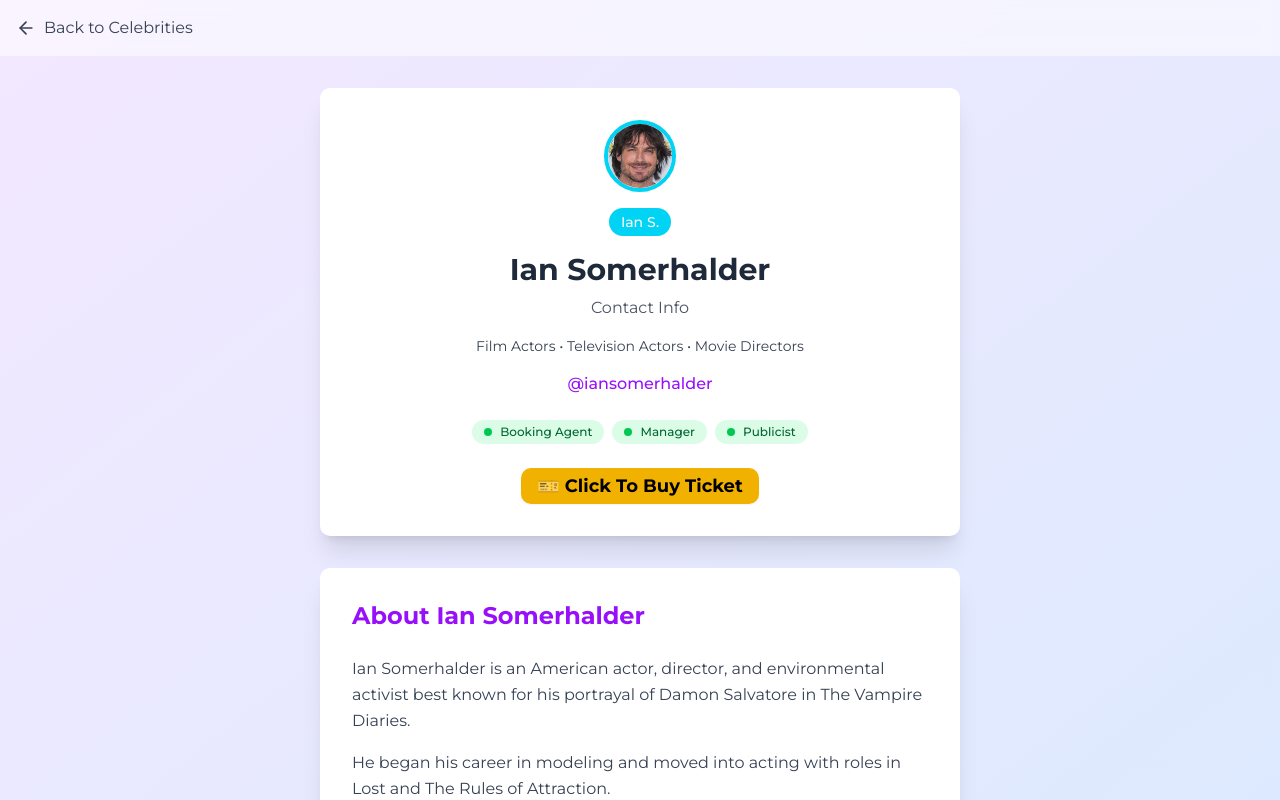
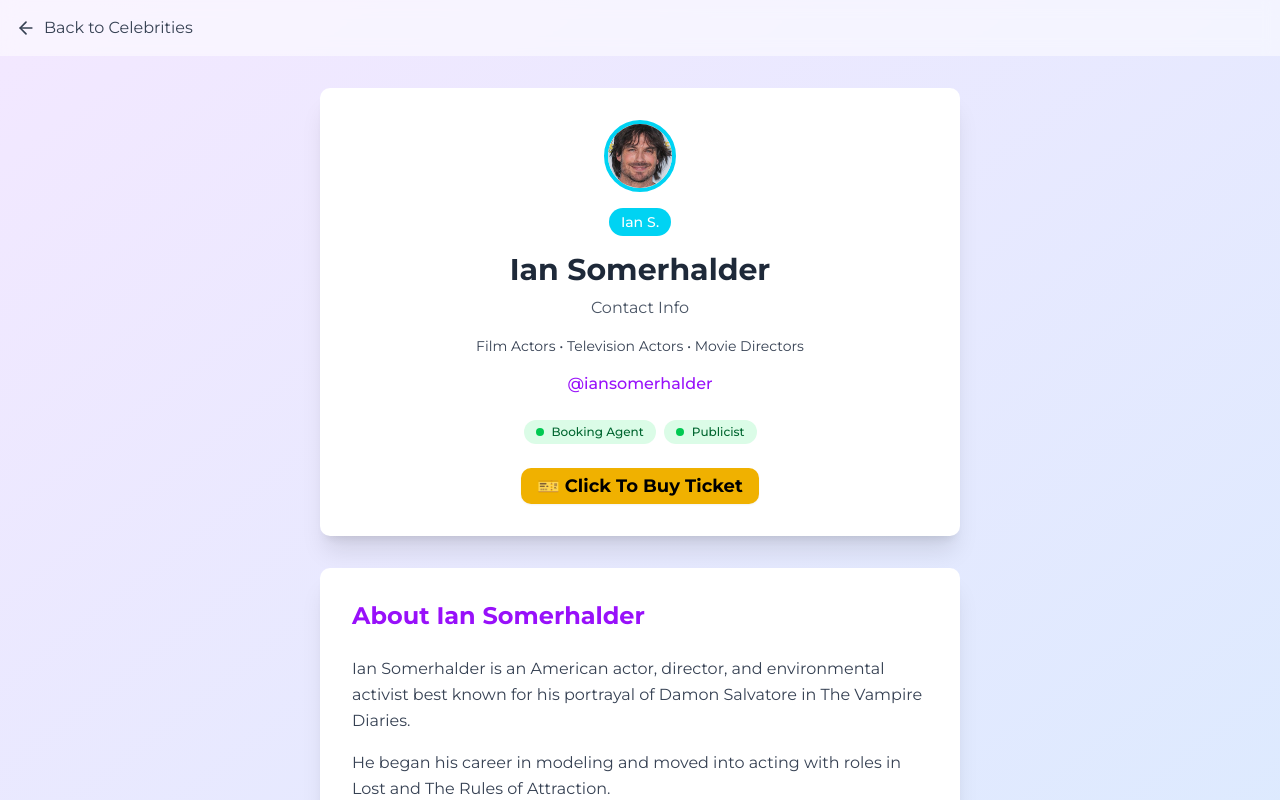
Before and after one commit to ByteBuddy2000/TicketAppWoad, a Next.js app: page /celebrity/ian-somerhalder in a window 1280 px wide. Shown: the top 800 px of the page. Built offline with nearby package versions, Linux system fonts and the light colour scheme.

Commit message:
first commit Add more

```diff
--- a/app/celebrity/[slug]/page.tsx
+++ b/app/celebrity/[slug]/page.tsx
@@ -84,14 +84,17 @@
 
             {/* Status Indicators */}
             <div className="hidden lg:flex justify-center space-x-2 mb-6">
+
               <span className="bg-green-100 text-green-800 px-3 py-1 rounded-full text-xs font-medium flex items-center">
                 <span className="w-2 h-2 bg-green-500 rounded-full mr-2"></span>
                 Booking Agent
               </span>
-              <span className="bg-green-100 text-green-800 px-3 py-1 rounded-full text-xs font-medium flex items-center">
-                <span className="w-2 h-2 bg-green-500 rounded-full mr-2"></span>
-                Manager
-              </span>
+              {celebrities.name === "Keanu Reeves" &&
+                <span className="bg-green-100 text-green-800 px-3 py-1 rounded-full text-xs font-medium flex items-center">
+                  <span className="w-2 h-2 bg-green-500 rounded-full mr-2"></span>
+                  Manager
+                </span>
+              }
               <span className="bg-green-100 text-green-800 px-3 py-1 rounded-full text-xs font-medium flex items-center">
                 <span className="w-2 h-2 bg-green-500 rounded-full mr-2"></span>
                 Publicist
@@ -100,6 +103,12 @@
 
             <div className="lg:hidden grid grid-cols-1 gap-2 mb-6 sm:grid-cols-2 sm:gap-3">
               <div className="flex justify-center">
+                {celebrities.name === "Keanu Reeves" &&
+                  <span className="bg-green-100 text-green-800 px-3 py-1 rounded-full text-xs font-medium flex items-center">
+                    <span className="w-2 h-2 bg-green-500 rounded-full mr-2"></span>
+                    Manager
+                  </span>
+                }
                 <span className="bg-green-100 text-green-800 px-3 py-1 rounded-full text-xs font-medium flex items-center">
                   <span className="w-2 h-2 bg-green-500 rounded-full mr-2"></span>
                   Booking Agent
```
